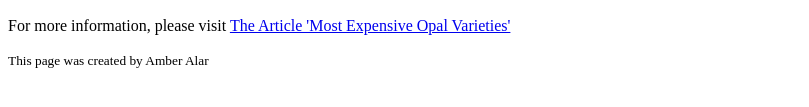
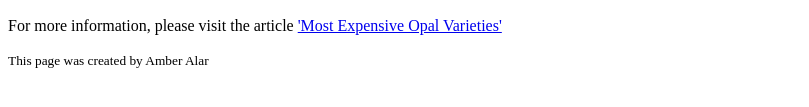
Before and after one commit to ambercodesthings/ambercodesthings.github.io, a plain HTML site: page my-website-project/index.html in a window 1280 px wide. Shown: the part 665-772 px from the top of the page, without its empty margins (0-809 px from the left). Drawn offline with Linux system fonts and the light colour scheme.

Commit message:
Changes made

```diff
--- a/my-website-project/index.html
+++ b/my-website-project/index.html
@@ -39,7 +39,7 @@
     </ol>
     <img alt="Black Opal" src="https://rarest.org/wp-content/uploads/2022/06/1.-Black-Opals.jpg">
 
-    <p>For more information, please visit <a href="https://rarest.org/nature/most-expensive-opal-varieties">The Article
+    <p>For more information, please visit the article <a href="https://rarest.org/nature/most-expensive-opal-varieties">
         'Most Expensive Opal Varieties'</a></p>
         <small>This page was created by Amber
         Alar</small>
```
